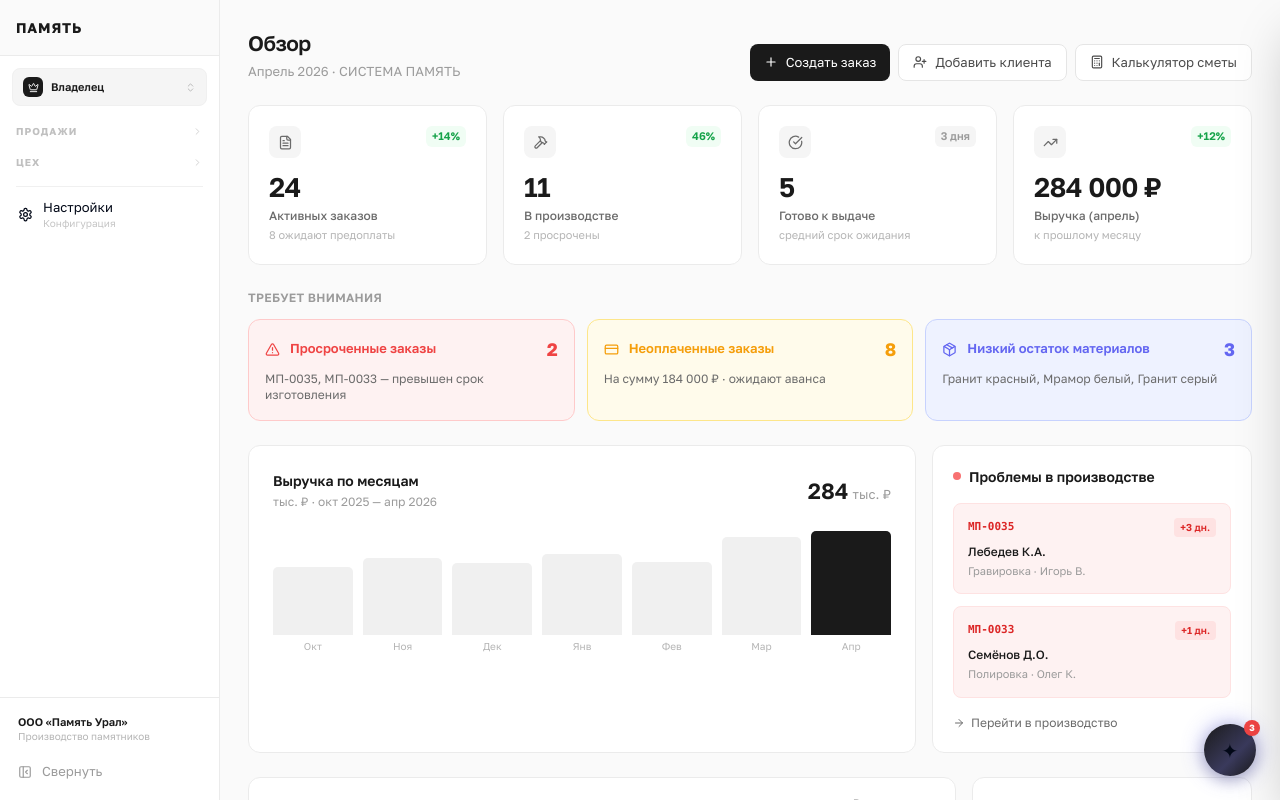
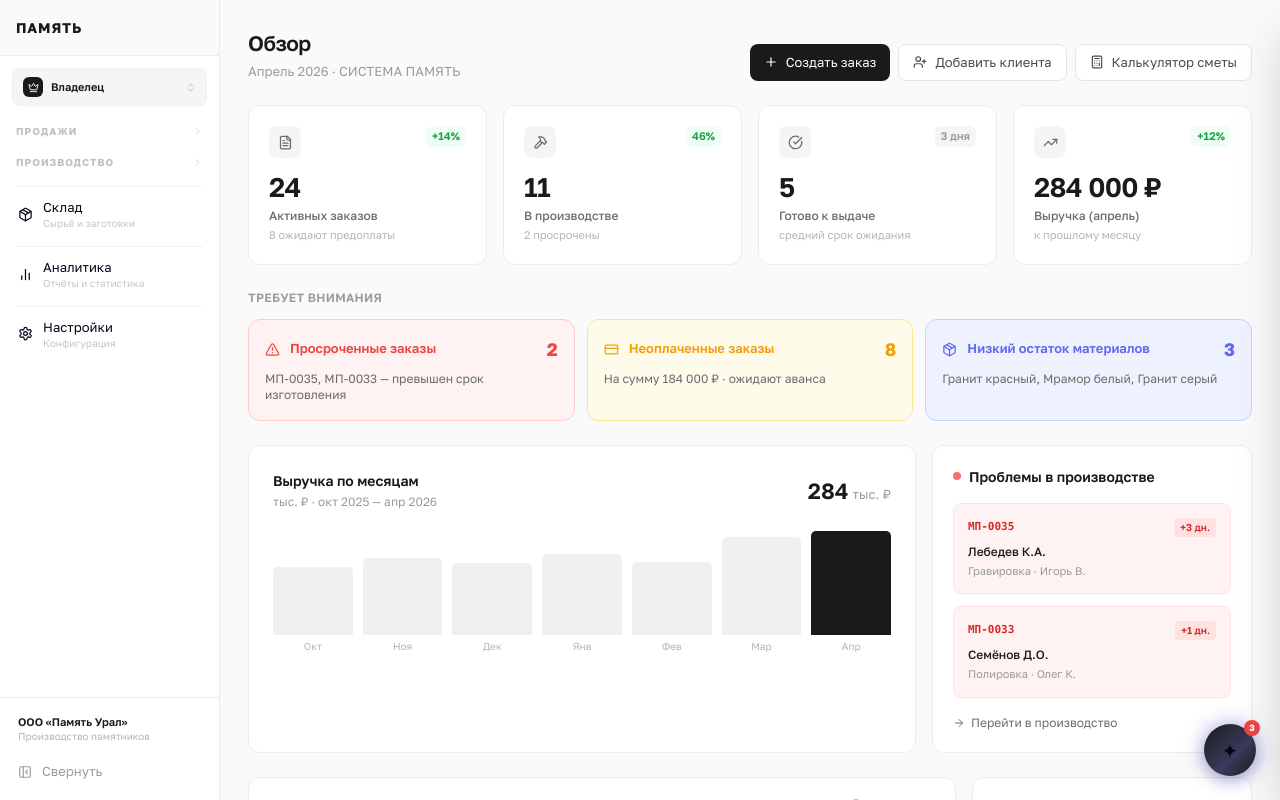
Before and after one commit to pr-poehali-dev/memorial-crm-mvp, a React (Vite) app: page / in a window 1280 px wide. Built offline with nearby package versions, Linux system fonts and the light colour scheme.

Commit message:
feat: реорганизация интерфейса вкладок

```diff
--- a/src/pages/Index.tsx
+++ b/src/pages/Index.tsx
@@ -39,15 +39,31 @@ const NAV_GROUPS: NavGroup[] = [
     ],
   },
   {
-    group: "Цех",
+    group: "Производство",
     color: "#f59e0b",
     hoverBg: "#fffbeb",
     activeBg: "#fef3c7",
     items: [
-      { id: "cutting",         label: "Заготовки",       icon: "Scissors",  sub: "Распил и учёт смен" },
-      { id: "production",      label: "Производство",    icon: "Hammer",    sub: "Эскиз, гравировка, полировка" },
-      { id: "warehouse",       label: "Склад",           icon: "Package",   sub: "Сырьё и заготовки" },
-      { id: "analytics",       label: "Аналитика",       icon: "BarChart2", sub: "Отчёты и статистика" },
+      { id: "cutting",    label: "Заготовки",    icon: "Scissors", sub: "Распил и учёт смен" },
+      { id: "production", label: "Производство", icon: "Hammer",   sub: "Эскиз, гравировка, полировка" },
+    ],
+  },
+  {
+    group: "Склад",
+    color: "#6b7280",
+    hoverBg: "#f5f5f5",
+    activeBg: "#ebebeb",
+    items: [
+      { id: "warehouse", label: "Склад", icon: "Package", sub: "Сырьё и заготовки" },
+    ],
+  },
+  {
+    group: "Аналитика",
+    color: "#6366f1",
+    hoverBg: "#eef2ff",
+    activeBg: "#e0e7ff",
+    items: [
+      { id: "analytics", label: "Аналитика", icon: "BarChart2", sub: "Отчёты и статистика" },
     ],
   },
   {
@@ -196,7 +212,7 @@ export default function Index() {
             const isOpen = openGroups.has(group.group);
             const hasActive = groupItems.some(i => i.id === active);
 
-            const noCollapse = group.group === "Аналитика" || group.group === "Система";
+            const noCollapse = group.group === "Склад" || group.group === "Аналитика" || group.group === "Система";
 
             return (
               <div key={group.group} className={gi > 0 ? "mt-1" : ""}>
```
